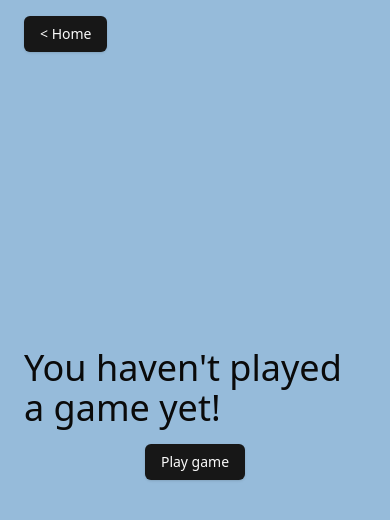
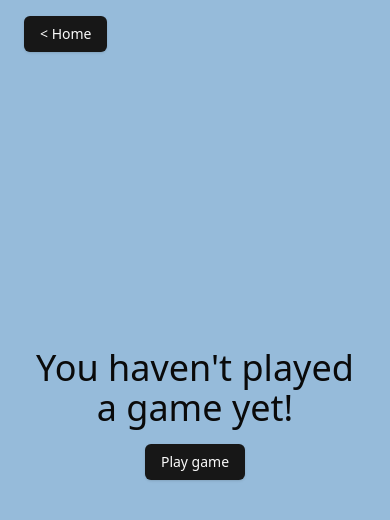
Before and after one commit to TobiasPfeil02/hangman-game, a Vue app: page /scoreboard in a window 390 px wide. Shown: the top 520 px of the page. Built offline with nearby package versions, Linux system fonts and the light colour scheme; the HTML template or start-up script is replaced by a standard one.

Commit message:
update style select

```diff
--- a/src/views/ScoreboardView.vue
+++ b/src/views/ScoreboardView.vue
@@ -45,8 +45,8 @@ const filterScoresByDifficulty = (difficulty: string) => (selectedDifficulty.val
     >
       <h1 class="text-2xl font-bold text-center mb-6 text-gray-800">Scoreboard</h1>
 
-      <div class="flex flex-col justify-between gap-4 mb-6 w-full">
-        <div class="flex justify-between">
+      <div class="flex flex-col sm:flex-row justify-start gap-4 mb-6 w-full">
+        <div class="flex justify-between gap-4">
           <Button
             v-for="difficulty in ['all', 'easy', 'medium', 'hard']"
             :key="difficulty"
@@ -59,7 +59,7 @@ const filterScoresByDifficulty = (difficulty: string) => (selectedDifficulty.val
         </div>
 
         <Select v-model="selectedNickname">
-          <SelectTrigger :disabled="!availableNicknames.length">
+          <SelectTrigger :disabled="!availableNicknames.length" class="sm:max-w-[300px]">
             <SelectValue>{{ selectedNickname }}</SelectValue>
           </SelectTrigger>
           <SelectContent>
@@ -96,7 +96,7 @@ const filterScoresByDifficulty = (difficulty: string) => (selectedDifficulty.val
       v-else
       class="mt-2 px-6 py-3 w-full h-[80dvh] flex flex-col items-center justify-center gap-4"
     >
-      <h1 class="text-4xl">You haven't played a game yet!</h1>
+      <h1 class="text-4xl text-center">You haven't played a game yet!</h1>
       <Button>
         <router-link to="/start" class="btn btn-secondary">Play game</router-link>
       </Button>
```
